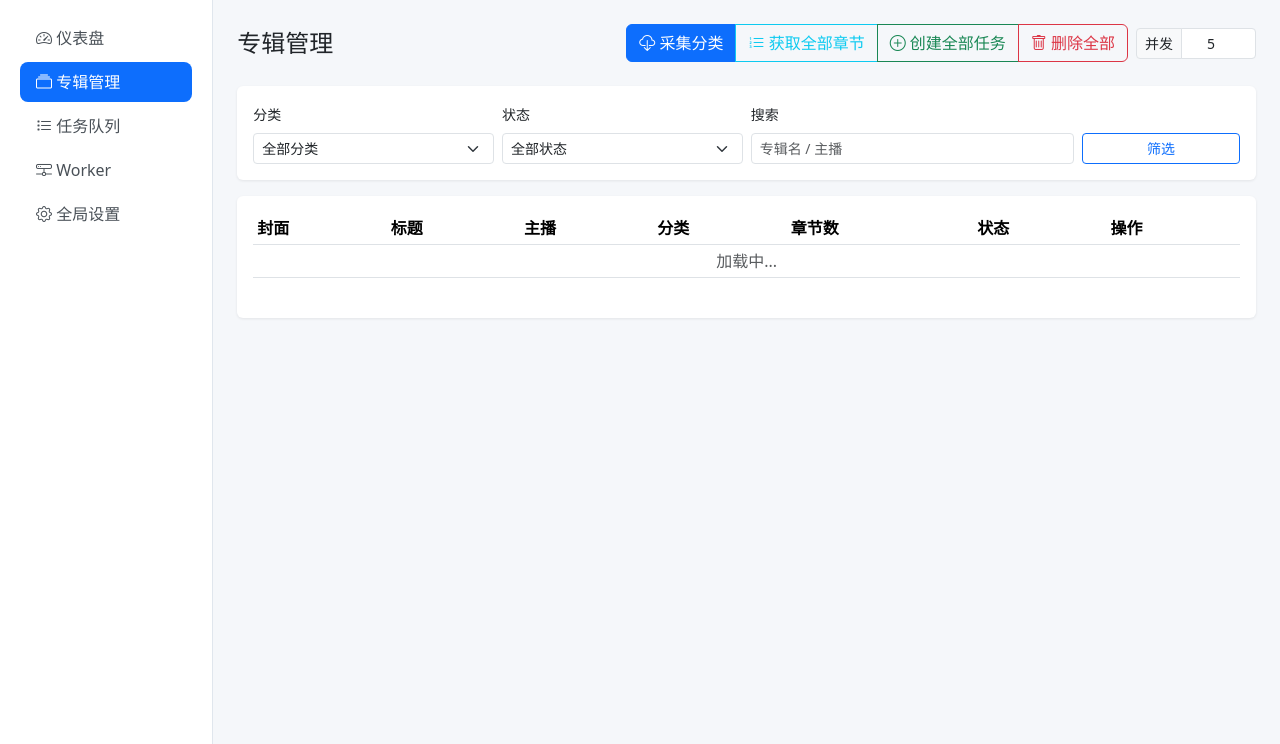
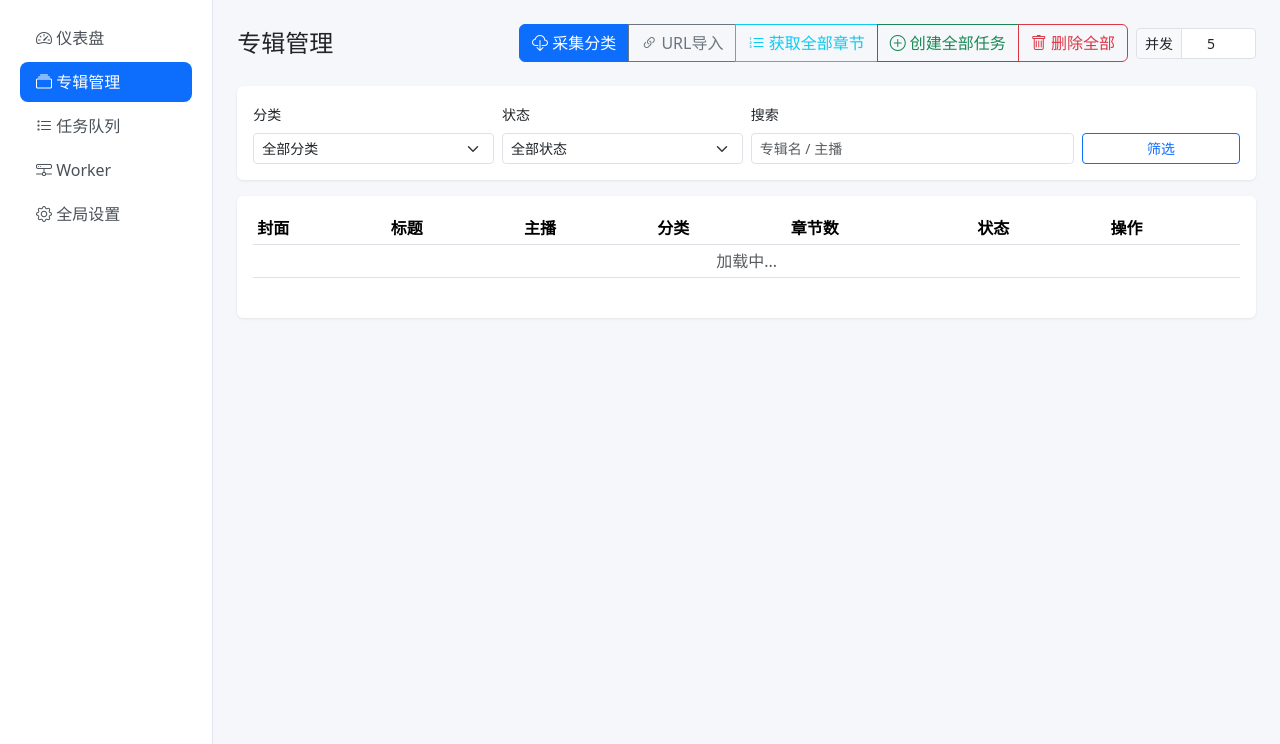
Before and after one commit to collinsgraciano/ximalaya_manager, a Python web app: template backend/templates/albums.html in a window 1280 px wide. Shown: the part 56-800 px from the top of the page. Run offline with Jinja, Linux system fonts and the light colour scheme; the template is opened without the code that fills it, so the values that code supplies are empty.

Commit message:
feat: 专辑管理增加 URL 导入功能 — 输入喜马拉雅专辑地址自动采集入库
- scrape_service.py: 新增 import_album_by_url() 解析 URL 提取 albumId, 获取专辑信息入库后自动获取章节列表
- albums.py: 新增 POST /api/albums/import-url 端点
- albums.html: 工具栏增加 'URL导入' 按钮和模态框, 支持输入专辑地址一键导入

```diff
--- a/backend/templates/albums.html
+++ b/backend/templates/albums.html
@@ -9,6 +9,9 @@
         <div class="btn-group">
             <button class="btn btn-primary" data-bs-toggle="modal" data-bs-target="#scrapeModal">
                 <i class="bi bi-cloud-download"></i> 采集分类
+            </button>
+            <button class="btn btn-outline-secondary" data-bs-toggle="modal" data-bs-target="#importUrlModal">
+                <i class="bi bi-link-45deg"></i> URL导入
             </button>
             <button class="btn btn-outline-info" id="btn-scrape-all-tracks" onclick="startAllTracksScrape()">
                 <i class="bi bi-list-ol"></i> 获取全部章节
@@ -198,6 +201,33 @@
             <div class="modal-footer">
                 <button type="button" class="btn btn-secondary" data-bs-dismiss="modal">取消</button>
                 <button type="button" class="btn btn-primary" id="scrape-btn" onclick="doScrape()">开始采集</button>
+            </div>
+        </div>
+    </div>
+</div>
+
+<!-- URL 导入模态框 -->
+<div class="modal fade" id="importUrlModal" tabindex="-1">
+    <div class="modal-dialog">
+        <div class="modal-content">
+            <div class="modal-header">
+                <h5 class="modal-title">通过 URL 导入专辑</h5>
+                <button type="button" class="btn-close" data-bs-dismiss="modal"></button>
+            </div>
+            <div class="modal-body">
+                <p class="text-muted small mb-2">输入喜马拉雅专辑地址，系统将自动获取专辑信息并入库章节列表。</p>
+                <div class="input-group">
+                    <span class="input-group-text"><i class="bi bi-link-45deg"></i></span>
+                    <input type="text" class="form-control" id="import-url-input"
+                           placeholder="https://www.ximalaya.com/album/77789950">
+                </div>
+                <div id="import-url-result" class="mt-3" style="display:none"></div>
+            </div>
+            <div class="modal-footer">
+                <button type="button" class="btn btn-secondary" data-bs-dismiss="modal">关闭</button>
+                <button type="button" class="btn btn-primary" id="import-url-btn" onclick="doImportUrl()">
+                    <i class="bi bi-box-arrow-in-down"></i> 导入
+                </button>
             </div>
         </div>
     </div>
@@ -667,5 +697,56 @@ loadCategories().then(() => {
     checkScrapeStatus();
     checkTracksStatus();
 });
+
+// ═══════════════════════════════════════
+// URL 导入专辑
+// ═══════════════════════════════════════
+
+async function doImportUrl() {
+    const url = document.getElementById('import-url-input').value.trim();
+    const resultDiv = document.getElementById('import-url-result');
+    const btn = document.getElementById('import-url-btn');
+
+    if (!url) {
+        showToast('请输入专辑 URL', 'warning');
+        return;
+    }
+
+    btn.disabled = true;
+    btn.innerHTML = '<span class="spinner-border spinner-border-sm"></span> 导入中...';
+    resultDiv.style.display = 'none';
+
+    try {
+        const data = await api('/api/albums/import-url', {
+            method: 'POST',
+            body: JSON.stringify({ url }),
+        });
+
+        if (data.ok) {
+            resultDiv.className = 'mt-3 alert alert-success';
+            resultDiv.innerHTML = `
+                <strong>导入成功</strong><br>
+                专辑: ${data.album_title || '-'}<br>
+                章节数: ${data.total_tracks || 0} (入库 ${data.saved_tracks || 0})
+            `;
+            resultDiv.style.display = '';
+            showToast(`导入成功: ${data.total_tracks || 0} 章节`, 'success');
+            loadAlbums(1);
+        } else {
+            resultDiv.className = 'mt-3 alert alert-danger';
+            resultDiv.textContent = '导入失败: ' + (data.error || '未知错误');
+            resultDiv.style.display = '';
+            showToast('导入失败: ' + (data.error || ''), 'danger');
+        }
+    } catch (e) {
+        resultDiv.className = 'mt-3 alert alert-danger';
+        resultDiv.textContent = '导入失败: ' + e.message;
+        resultDiv.style.display = '';
+        showToast('导入失败: ' + e.message, 'danger');
+    } finally {
+        btn.disabled = false;
+        btn.innerHTML = '<i class="bi bi-box-arrow-in-down"></i> 导入';
+    }
+}
 </script>
 {% endblock %}
```
Also changed, not shown: backend/api/albums.py (+20 -0 lines), backend/services/scrape_service.py (+58 -0 lines).
